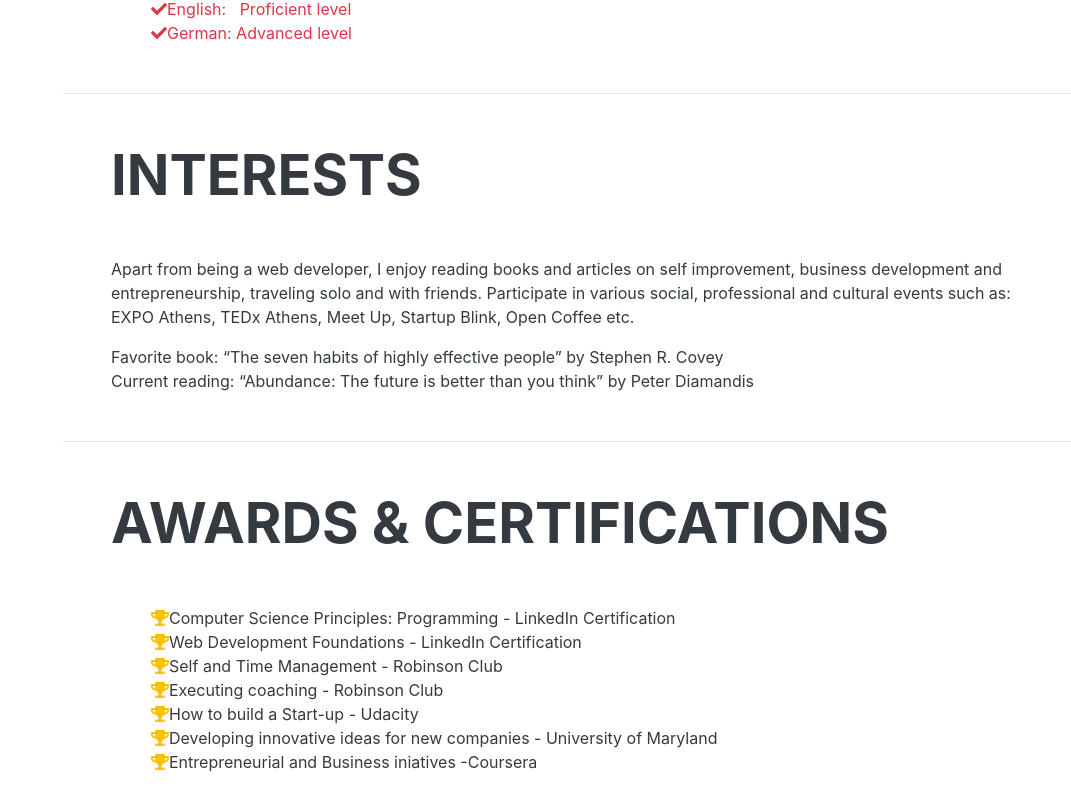
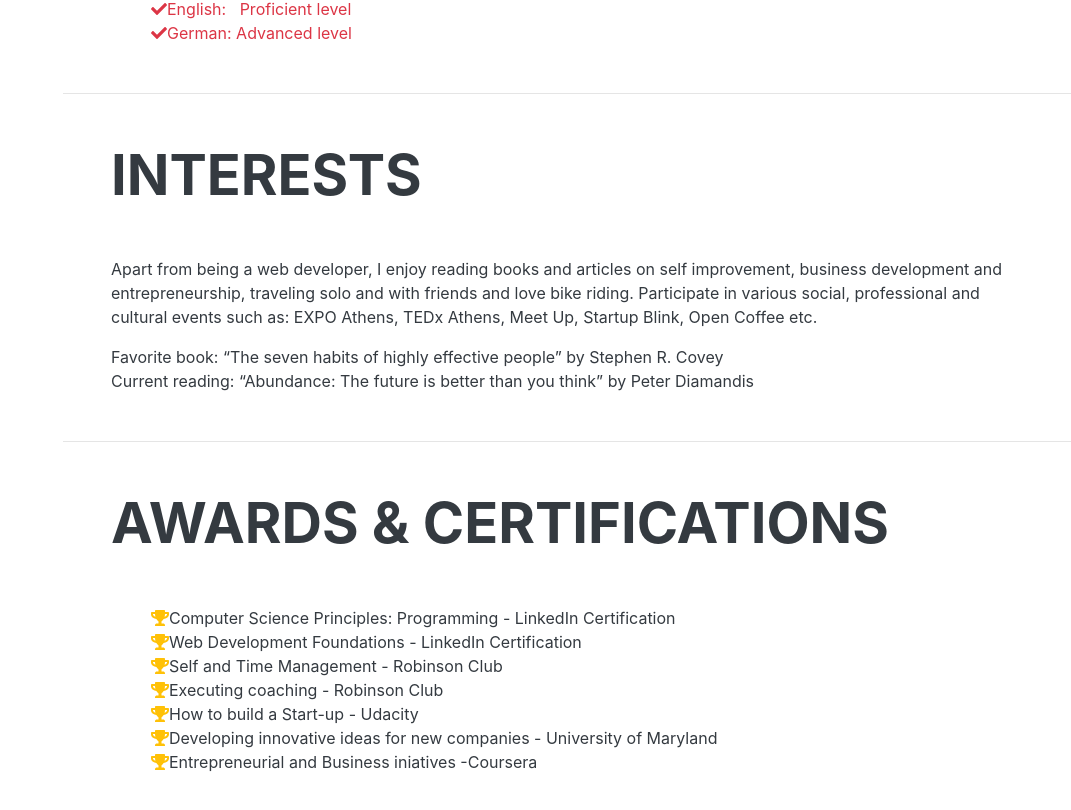
Before and after one commit to Ioannis-Kavalidis/my-react-resume, a React (Create React App) app: page / in a window 1280 px wide. Shown: the part 3168-3978 px from the top of the page, without its empty margins (209-1280 px from the left). Built offline with nearby package versions, Linux system fonts and the light colour scheme; a web font is replaced by a local one.

Commit message:
small additions

```diff
--- a/src/components/Sections/InterestsSection/InterestsSection.jsx
+++ b/src/components/Sections/InterestsSection/InterestsSection.jsx
@@ -8,8 +8,9 @@ const InterestsSection = () => (
             <p>
                 Apart from being a web developer, I enjoy reading books and articles on self
                 improvement, business development and entrepreneurship, traveling solo and with
-                friends. Participate in various social, professional and cultural events such as:
-                EXPO Athens, TEDx Athens, Meet Up, Startup Blink, Open Coffee etc.
+                friends and love bike riding. Participate in various social, professional and
+                cultural events such as: EXPO Athens, TEDx Athens, Meet Up, Startup Blink, Open
+                Coffee etc.
             </p>
             <p className="mb-0">
                 Favorite book: “The seven habits of highly effective people” by Stephen R. Covey{' '}
```
